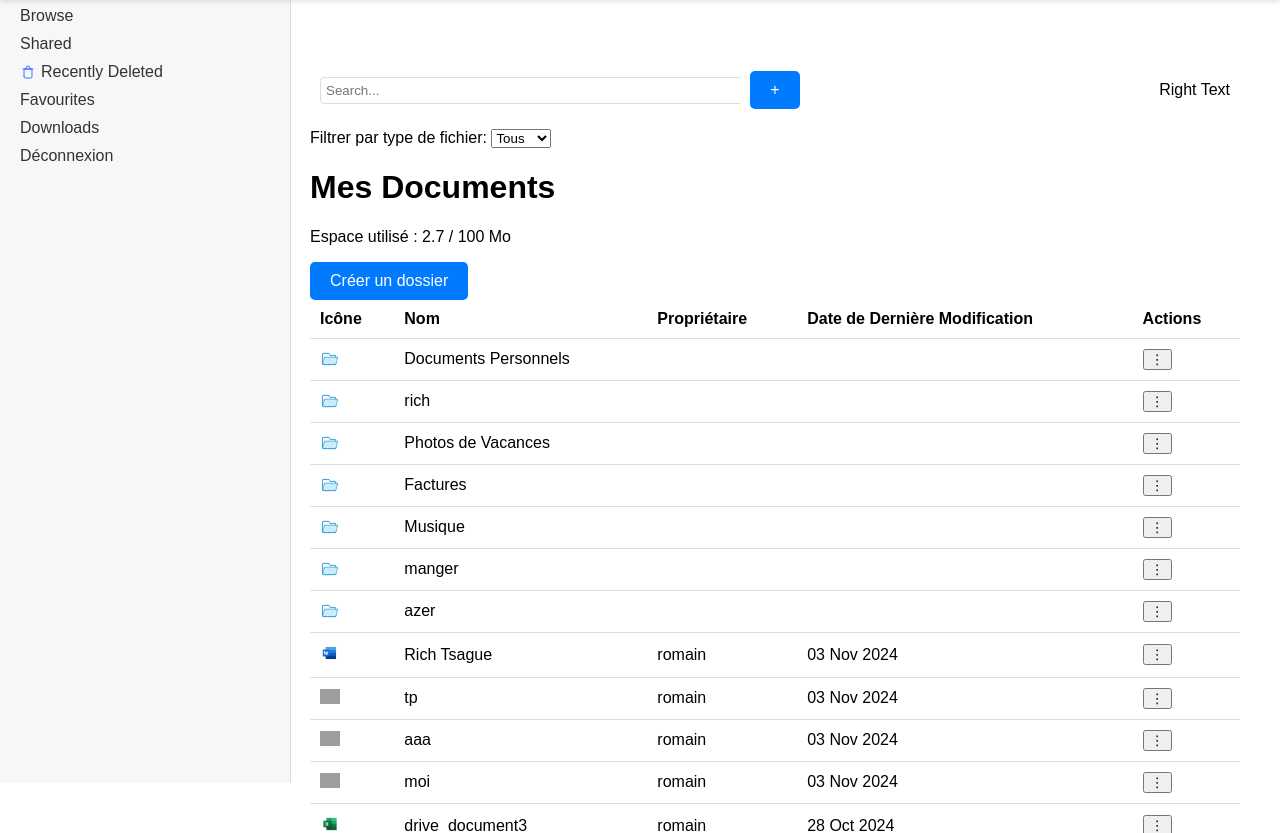
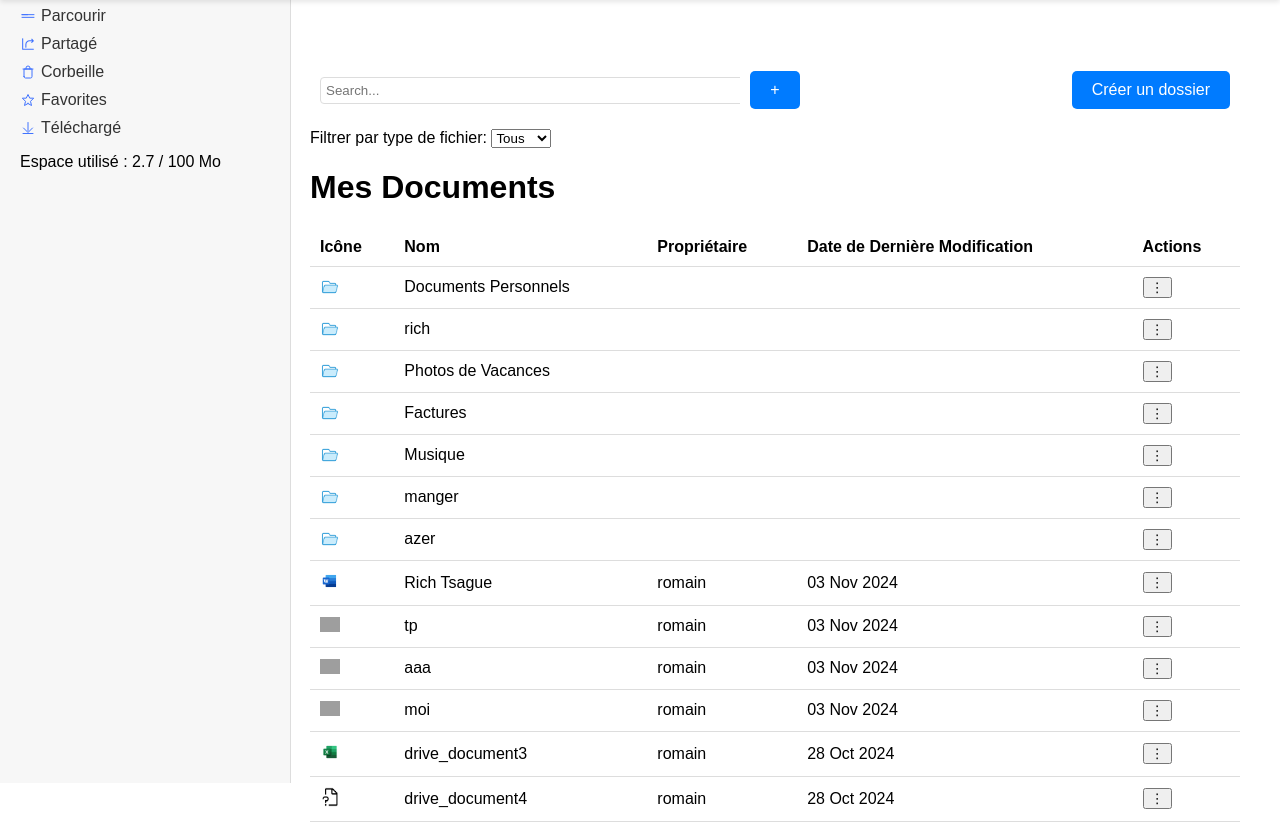
Before and after one commit to Romaindujardin/DriveMe, a Django app: page /documents/ in a window 1280 px wide. Shown: the part 57-890 px from the top of the page. Run offline with Django 5.2, Linux system fonts and the light colour scheme; a user stored in the database is signed in; data comes from the database, SQL or seed files in the repository; both versions use the stored data as it was after the commit; grey boxes are pictures that could not be loaded.

Commit message:
organisation page principale

```diff
--- a/drive/templates/base.html
+++ b/drive/templates/base.html
@@ -163,12 +163,96 @@
     <!-- Sidebar -->
     <div class="sidebar">
       <ul>
-        <li><a href="#">Recents</a></li>
-        <li><a href="#">Browse</a></li>
-        <li><a href="#">Shared</a></li>
         <li>
-          <a href="#" style="display: flex; align-items: center"
-            ><svg
+          <a href="#" style="display: flex; align-items: center">
+            <!-- Icône Récents -->
+            <svg
+              xmlns="http://www.w3.org/2000/svg"
+              fill="none"
+              viewBox="0 0 24 24"
+              stroke-width="1.5"
+              stroke="currentColor"
+              style="
+                width: 16px;
+                height: 16px;
+                margin-right: 5px;
+                color: rgb(64, 115, 255);
+              "
+            >
+              <path
+                stroke-linecap="round"
+                stroke-linejoin="round"
+                d="M12 6v6l4 2"
+              />
+            </svg>
+            Récents
+          </a>
+        </li>
+        <li>
+          <a href="#" style="display: flex; align-items: center">
+            <!-- Icône Parcourir -->
+            <svg
+              xmlns="http://www.w3.org/2000/svg"
+              fill="none"
+              viewBox="0 0 24 24"
+              stroke-width="1.5"
+              stroke="currentColor"
+              style="
+                width: 16px;
+                height: 16px;
+                margin-right: 5px;
+                color: rgb(64, 115, 255);
+              "
+            >
+              <path
+                stroke-linecap="round"
+                stroke-linejoin="round"
+                d="M21 10H3M21 14H3m0-4h8.25"
+              />
+            </svg>
+            Parcourir
+          </a>
+        </li>
+        <li>
+          <a href="#" style="display: flex; align-items: center">
+            <!-- Icône Partagé -->
+            <svg
+              xmlns="http://www.w3.org/2000/svg"
+              style="width: 16px; height: 16px; margin-right: 5px"
+              xmlns:xlink="http://www.w3.org/1999/xlink"
+              viewBox="0,0,256,256"
+              fill-rule="nonzero"
+            >
+              <g
+                fill="#4073ff"
+                fill-rule="nonzero"
+                stroke="none"
+                stroke-width="1"
+                stroke-linecap="butt"
+                stroke-linejoin="miter"
+                stroke-miterlimit="10"
+                stroke-dasharray=""
+                stroke-dashoffset="0"
+                font-family="none"
+                font-weight="none"
+                font-size="none"
+                text-anchor="none"
+                style="mix-blend-mode: normal"
+              >
+                <g transform="scale(8.53333,8.53333)">
+                  <path
+                    d="M4.98438,3.98633c-0.55152,0.00862 -0.99193,0.46214 -0.98437,1.01367v20c0.00006,0.55226 0.44774,0.99994 1,1h20c0.36064,0.0051 0.69608,-0.18438 0.87789,-0.49587c0.18181,-0.3115 0.18181,-0.69676 0,-1.00825c-0.18181,-0.3115 -0.51725,-0.50097 -0.87789,-0.49587h-19v-19c0.0037,-0.2703 -0.10218,-0.53059 -0.29351,-0.72155c-0.19133,-0.19097 -0.45182,-0.29634 -0.72212,-0.29212zM21.99023,4.99023c-0.40692,0.00011 -0.77321,0.24676 -0.92633,0.62377c-0.15312,0.37701 -0.06255,0.80921 0.22907,1.09303l1.29297,1.29297h-4.58594c-4.40644,0 -8,3.59356 -8,8v5c-0.0051,0.36064 0.18438,0.69608 0.49587,0.87789c0.3115,0.18181 0.69676,0.18181 1.00825,0c0.3115,-0.18181 0.50097,-0.51725 0.49587,-0.87789v-5c0,-3.32556 2.67444,-6 6,-6h4.58594l-1.29297,1.29297c-0.26124,0.25082 -0.36648,0.62327 -0.27512,0.97371c0.09136,0.35044 0.36503,0.62411 0.71547,0.71547c0.35044,0.09136 0.72289,-0.01388 0.97371,-0.27512l3,-3c0.39037,-0.39053 0.39037,-1.02353 0,-1.41406l-3,-3c-0.18827,-0.19353 -0.4468,-0.30272 -0.7168,-0.30273z"
+                  ></path>
+                </g>
+              </g>
+            </svg>
+            Partagé
+          </a>
+        </li>
+        <li>
+          <a href="#" style="display: flex; align-items: center">
+            <!-- Icône Corbeille -->
+            <svg
               xmlns="http://www.w3.org/2000/svg"
               fill="none"
               viewBox="0 0 24 24"
@@ -185,13 +269,67 @@
                 stroke-linecap="round"
                 stroke-linejoin="round"
                 d="M6 18.75A2.25 2.25 0 0 0 8.25 21h7.5A2.25 2.25 0 0 0 18 18.75V7.5H6v11.25zM9 7.5V6a3 3 0 0 1 6 0v1.5M4.5 7.5h15"
-              /></svg
-            >Recently Deleted</a
-          >
+              />
+            </svg>
+            Corbeille
+          </a>
         </li>
-        <li><a href="#">Favourites</a></li>
-        <li><a href="#">Downloads</a></li>
-        <li><a href="{% url 'logout' %}">Déconnexion</a></li>
+        <li>
+          <a href="#" style="display: flex; align-items: center">
+            <!-- Icône Favorites -->
+            <svg
+              xmlns="http://www.w3.org/2000/svg"
+              fill="none"
+              viewBox="0 0 24 24"
+              stroke-width="1.5"
+              stroke="currentColor"
+              style="
+                width: 16px;
+                height: 16px;
+                margin-right: 5px;
+                color: rgb(64, 115, 255);
+              "
+            >
+              <path
+                stroke-linecap="round"
+                stroke-linejoin="round"
+                d="M12 17.25L6.75 20.25l1.5-6.25-4.75-4.75h5.875L12 3.75 14.625 9.25h5.875l-4.75 4.75 1.5 6.25L12 17.25z"
+              />
+            </svg>
+            Favorites
+          </a>
+        </li>
+        <li>
+          <a href="#" style="display: flex; align-items: center">
+            <!-- Icône Téléchargé -->
+            <svg
+              xmlns="http://www.w3.org/2000/svg"
+              fill="none"
+              viewBox="0 0 24 24"
+              stroke-width="1.5"
+              stroke="currentColor"
+              style="
+                width: 16px;
+                height: 16px;
+                margin-right: 5px;
+                color: rgb(64, 115, 255);
+              "
+            >
+              <path
+                stroke-linecap="round"
+                stroke-linejoin="round"
+                d="M12 3.75v12.5M5.25 12l6.75 6.75L18.75 12M4.5 20.25h15"
+              />
+            </svg>
+            Téléchargé
+          </a>
+        </li>
+        <li>
+          <div>
+            <p>Espace utilisé : {{ used_space|floatformat:1 }} / 100 Mo</p>
+            <!-- Le reste de votre code HTML pour afficher les dossiers et documents -->
+          </div>
+        </li>
       </ul>
     </div>
     {% endif %}
--- a/drive/templates/main.html
+++ b/drive/templates/main.html
@@ -110,7 +110,8 @@
             <a href="{% url 'upload_document' %}" class="button">+</a>
           </div>
       </div>
-        <div class="right">Right Text</div>
+        <div class="right">  <a href="{% url 'create_folder' %}" class="button">Créer un dossier</a>
+        </div>
     </div>
     <div class="filter">
       <label for="type_fichier">Filtrer par type de fichier:</label>
@@ -124,11 +125,7 @@
       </select>
     </div>
   <h1>Mes Documents</h1>
-  <div>
-    <p>Espace utilisé : {{ used_space|floatformat:1 }}  / 100 Mo</p>
-    <!-- Le reste de votre code HTML pour afficher les dossiers et documents -->
-  </div>
-  <a href="{% url 'create_folder' %}" class="button">Créer un dossier</a>
+
   <table>
     <thead>
         <tr>
```
Also changed, not shown: db.sqlite3.
